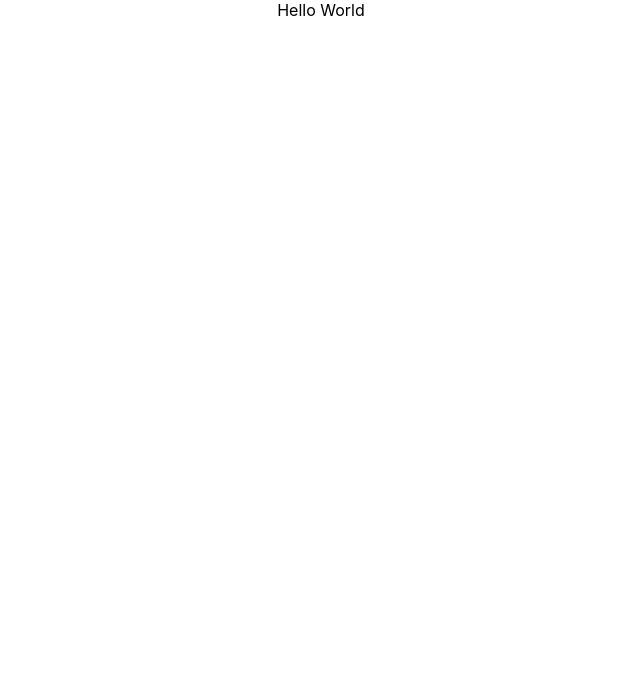
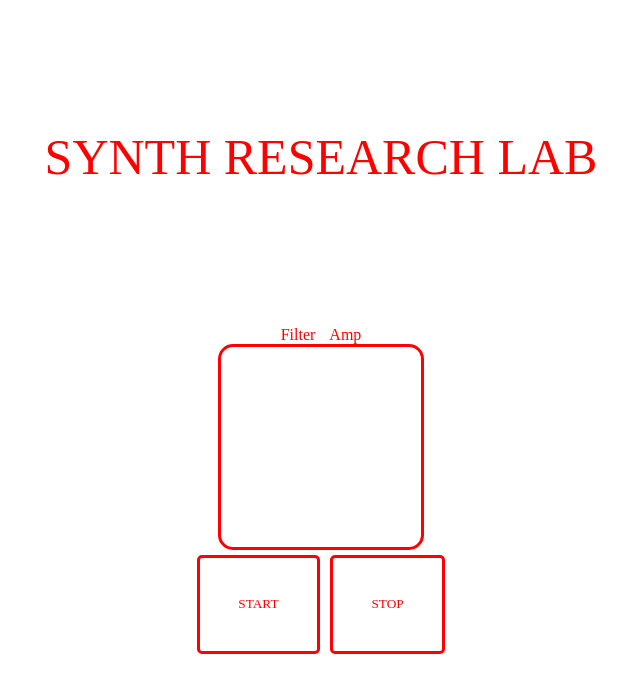
Before and after one commit to PhilippAubert/capstone-digitalSynth, a React (Create React App) app in the folder digitalsynth/: page / in a window 1280 px wide. Shown: the top 692 px of the page, without its empty margins (319-959 px from the left). Built offline with nearby package versions, Linux system fonts and the light colour scheme.

Commit message:
Add Trigger Buttons for Synth, Filter and Audio-Slider

```diff
--- a/digitalsynth/package.json
+++ b/digitalsynth/package.json
@@ -8,6 +8,7 @@
     "@testing-library/user-event": "^12.8.3",
     "react": "^17.0.2",
     "react-dom": "^17.0.2",
+    "react-router-dom": "^5.2.0",
     "react-scripts": "4.0.3",
     "web-vitals": "^1.1.1"
   },
--- a/digitalsynth/src/App.css
+++ b/digitalsynth/src/App.css
@@ -1,3 +1,44 @@
 .App {
   text-align: center;
 }
+
+.App-header {
+  padding: 10%;
+  font-family: "Squad";
+  font-size: 50px;
+  color: #f00;
+  margin-bottom: 10px;
+}
+
+.Touchpad {
+  height: 200px;
+  width: 200px;
+  border: 3px solid #f00;
+  border-radius: 15px;
+  margin: 0 auto;
+}
+
+.Btn {
+  padding: 3%;
+  border-radius: 5px;
+  margin: 5px;
+  font-family: "Akira Expanded";
+  border: 3px solid #f00;
+  color: #f00;
+  background: #fff;
+}
+
+.Slider {
+  text-decoration: none;
+  font-family: "Akira Expanded";
+  color: #f00;
+  margin: 5px;
+}
+
+input {
+  margin: 20px;
+}
+
+.Value {
+  color: #f00;
+}
--- a/digitalsynth/src/App.js
+++ b/digitalsynth/src/App.js
@@ -1,11 +1,91 @@
 import "./App.css";
+import { useState } from "react";
+import {
+  BrowserRouter as Router,
+  Switch,
+  NavLink,
+  Route,
+} from "react-router-dom";
 
-function App() {
+export default function App() {
+  const audioContext = new AudioContext();
+  const [cutOffFrequency, setCutOffFrequency] = useState(100);
+  const [ampEnvelope, setAmpEnvelope] = useState(50);
+  let osc;
+
+  function onClickStart() {
+    osc = audioContext.createOscillator();
+    osc.type = "square";
+    const filter = audioContext.createBiquadFilter();
+    osc.connect(filter);
+    const gainNode = audioContext.createGain();
+    gainNode.gain.value = ampEnvelope;
+    filter.frequency.setValueAtTime(cutOffFrequency, audioContext.currentTime);
+    filter.connect(gainNode);
+    gainNode.connect(audioContext.destination);
+
+    osc.start();
+  }
+
+  function onClickStop() {
+    osc.stop();
+  }
+
+  function handleFilterChange(event) {
+    setCutOffFrequency(Number(event.target.value));
+  }
+
+  function handleAmpChange(event) {
+    setAmpEnvelope(Number(event.target.value));
+  }
+
   return (
-    <div className="App">
-      <header className="App-header">Hello World</header>
-    </div>
+    <Router>
+      <div className="App">
+        <header className="App-header">SYNTH RESEARCH LAB</header>
+        <nav>
+          <NavLink className="Slider" to="/filter">
+            {" "}
+            Filter{" "}
+          </NavLink>
+          <NavLink className="Slider" to="/amp">
+            {" "}
+            Amp{" "}
+          </NavLink>
+        </nav>
+
+        <Switch>
+          <Route path="/filter">
+            <input
+              value={cutOffFrequency}
+              onChange={handleFilterChange}
+              type="range"
+              min="0"
+              max="1000"
+              className="Value"
+            />
+          </Route>
+          <Route path="/amp">
+            {" "}
+            <input
+              value={ampEnvelope}
+              onChange={handleAmpChange}
+              type="range"
+              min="0"
+              max="100"
+              className="Value"
+            />
+          </Route>
+        </Switch>
+
+        <div className="Touchpad"></div>
+        <button onClick={onClickStart} className="Btn">
+          START
+        </button>
+        <button onClick={onClickStop} className="Btn">
+          STOP
+        </button>
+      </div>
+    </Router>
   );
 }
-
-export default App;
--- /dev/null
+++ b/digitalsynth/src/components/Touchpad.js
@@ -0,0 +1,3 @@
+import "./css/Touchpad.css";
+
+export default function Touchpad() {}
```
Also changed, not shown: digitalsynth/src/components/Footer.js (added), digitalsynth/src/components/Header.js (added), digitalsynth/src/components/Oscillator.js (added), digitalsynth/src/components/css/Touchpad.css (added), 2 other files (tests, documents, lock files or other folders).
